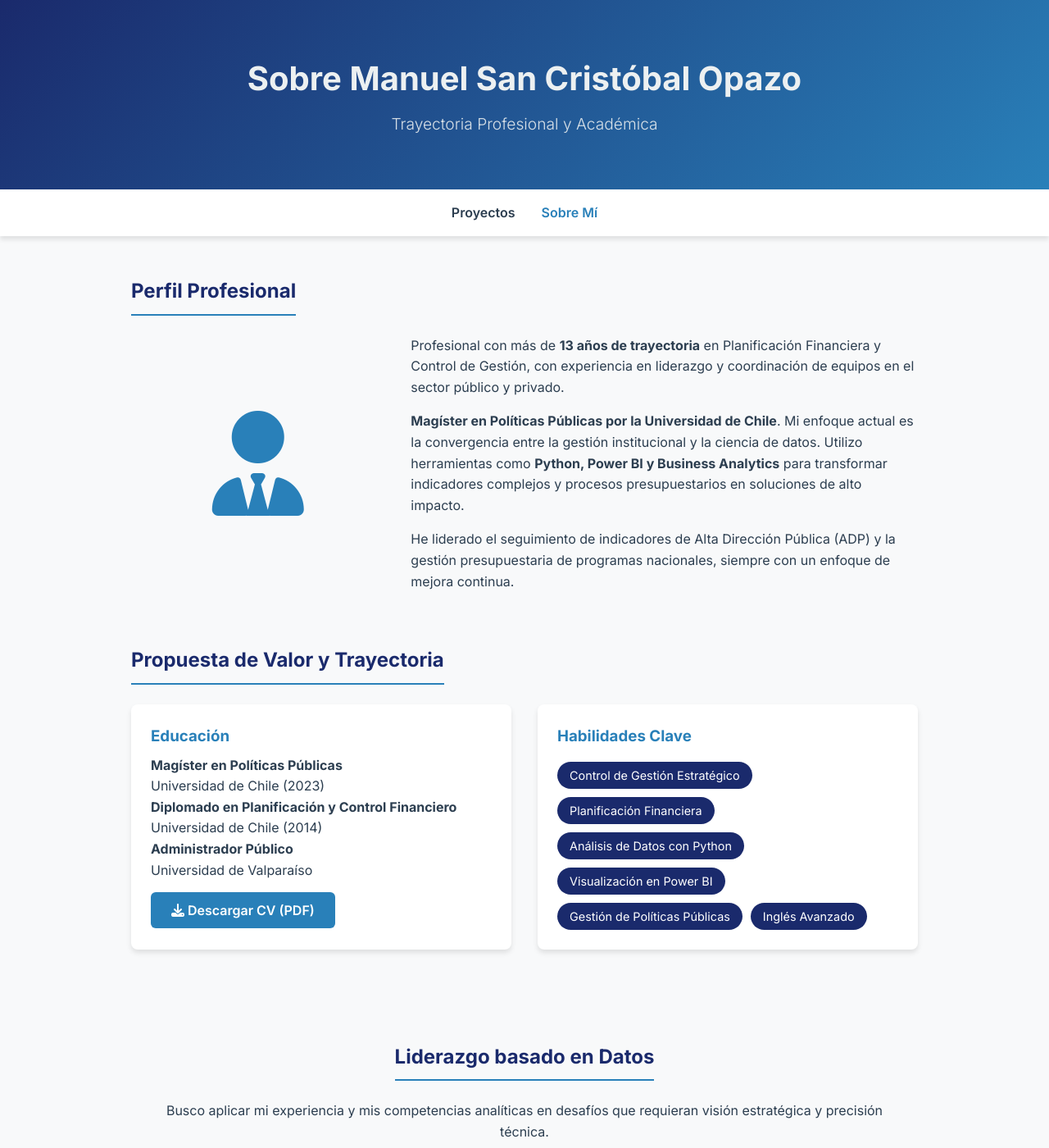
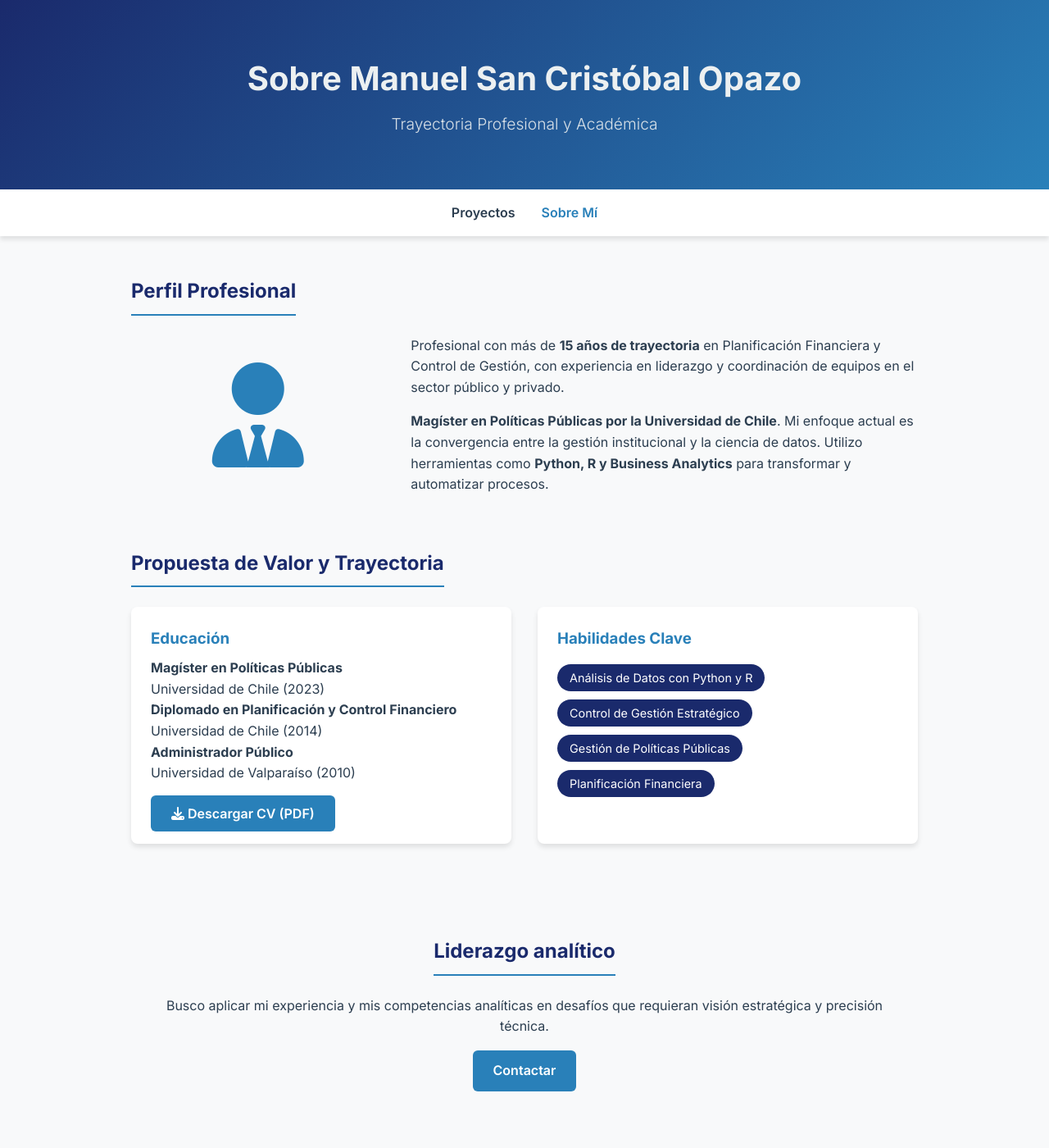
Before and after one commit to manuelsancristobal/manuelsancristobal.github.io, a Jekyll site: the page built from sobre-mi.html, in a window 1280 px wide and 1400 px high. Shown: the whole window at 82% size. Built offline with Jekyll 4.4.1, drawn with Linux system fonts in a browser that asks for light colours.

Commit message:
Update sobre-mi.html

```diff
--- a/sobre-mi.html
+++ b/sobre-mi.html
@@ -14,9 +14,8 @@ header_subtitle: Trayectoria Profesional y Académica
             <i class="fas fa-user-tie fa-8x" style="color: var(--secondary)"></i>
         </div>
         <div>
-            <p>Profesional con más de <strong>13 años de trayectoria</strong> en Planificación Financiera y Control de Gestión, con experiencia en liderazgo y coordinación de equipos en el sector público y privado.</p>
-            <p style="margin-top: 1rem;"><strong>Magíster en Políticas Públicas por la Universidad de Chile</strong>. Mi enfoque actual es la convergencia entre la gestión institucional y la ciencia de datos. Utilizo herramientas como <strong>Python, Power BI y Business Analytics</strong> para transformar indicadores complejos y procesos presupuestarios en soluciones de alto impacto.</p>
-            <p style="margin-top: 1rem;">He liderado el seguimiento de indicadores de Alta Dirección Pública (ADP) y la gestión presupuestaria de programas nacionales, siempre con un enfoque de mejora continua.</p>
+            <p>Profesional con más de <strong>15 años de trayectoria</strong> en Planificación Financiera y Control de Gestión, con experiencia en liderazgo y coordinación de equipos en el sector público y privado.</p>
+            <p style="margin-top: 1rem;"><strong>Magíster en Políticas Públicas por la Universidad de Chile</strong>. Mi enfoque actual es la convergencia entre la gestión institucional y la ciencia de datos. Utilizo herramientas como <strong>Python, R y Business Analytics</strong> para transformar y automatizar procesos.</p>
         </div>
     </div>
 </section>
@@ -30,7 +29,7 @@ header_subtitle: Trayectoria Profesional y Académica
             <h3>Educación</h3>
             <p><strong>Magíster en Políticas Públicas</strong><br>Universidad de Chile (2023)</p>
             <p><strong>Diplomado en Planificación y Control Financiero</strong><br>Universidad de Chile (2014)</p>
-            <p><strong>Administrador Público</strong><br>Universidad de Valparaíso</p>
+            <p><strong>Administrador Público</strong><br>Universidad de Valparaíso (2010)</p>
             <div style="margin-top: 1.5rem;">
                 <a href="{{ '/assets/pdf/CV-Manuel-San-Cristobal.pdf' | relative_url }}" class="btn-project" download>
                     <i class="fas fa-download"></i> Descargar CV (PDF)
@@ -41,12 +40,10 @@ header_subtitle: Trayectoria Profesional y Académica
         <div class="cv-item">
             <h3>Habilidades Clave</h3>
             <div class="skills-container">
+                <span class="skill-tag">Análisis de Datos con Python y R</span>
                 <span class="skill-tag">Control de Gestión Estratégico</span>
+                <span class="skill-tag">Gestión de Políticas Públicas</span>
                 <span class="skill-tag">Planificación Financiera</span>
-                <span class="skill-tag">Análisis de Datos con Python</span>
-                <span class="skill-tag">Visualización en Power BI</span>
-                <span class="skill-tag">Gestión de Políticas Públicas</span>
-                <span class="skill-tag">Inglés Avanzado</span>
             </div>
         </div>
     </div>
@@ -54,7 +51,7 @@ header_subtitle: Trayectoria Profesional y Académica
 
 <!-- Contacto -->
 <section id="contact" style="text-align: center; margin-top: 3rem; padding: 2rem; background: var(--light-bg); border-radius: 8px;">
-    <h2>Liderazgo basado en Datos</h2>
+    <h2>Liderazgo analítico</h2>
     <p>Busco aplicar mi experiencia y mis competencias analíticas en desafíos que requieran visión estratégica y precisión técnica.</p>
     <a href="mailto:msancristo@fen.uchile.cl" class="btn-project" style="display: inline-block; margin-top: 1rem;">Contactar</a>
 </section>
```
